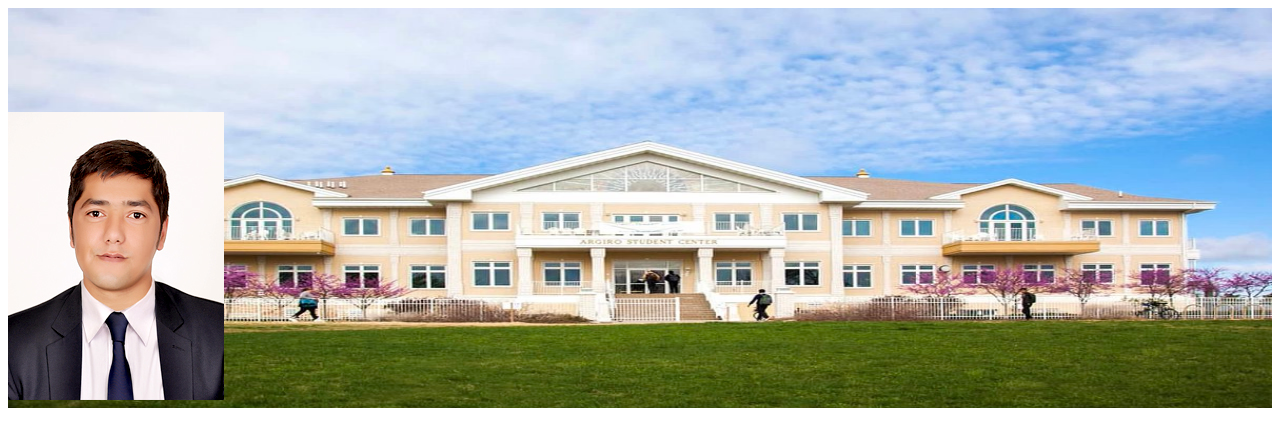
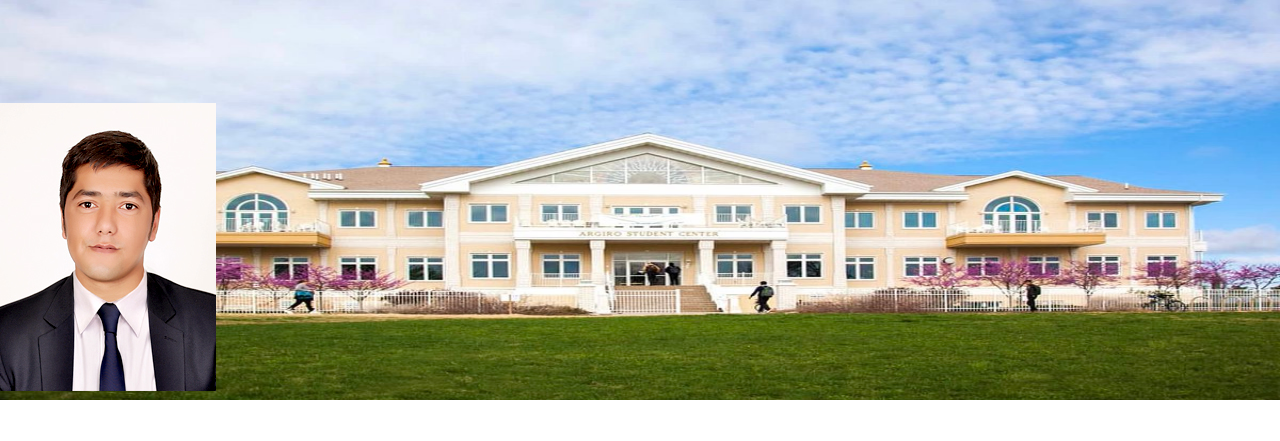
Before and after one commit to emran-ha/wap, a plain HTML site: page docs/index.html in a window 1280 px wide. Shown: the top 441 px of the page. Drawn offline with Linux system fonts and the light colour scheme.

Commit message:
resetting the body to css reset code

```diff
--- a/docs/css/style.css
+++ b/docs/css/style.css
@@ -18,3 +18,10 @@
   bottom: 0;
   height: 2.5rem;
 }
+*{
+    margin: 0;
+    padding: 0;
+    font-size: 100%;
+    line-height: 1;
+
+}
```
